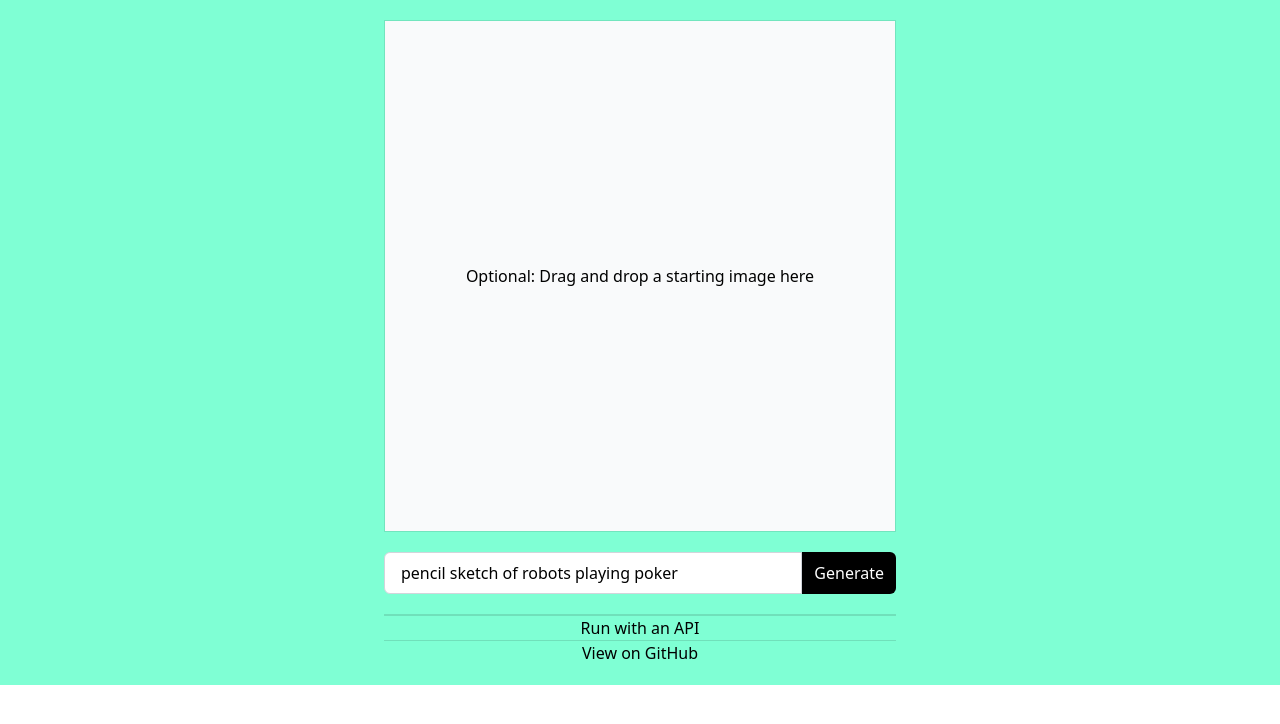
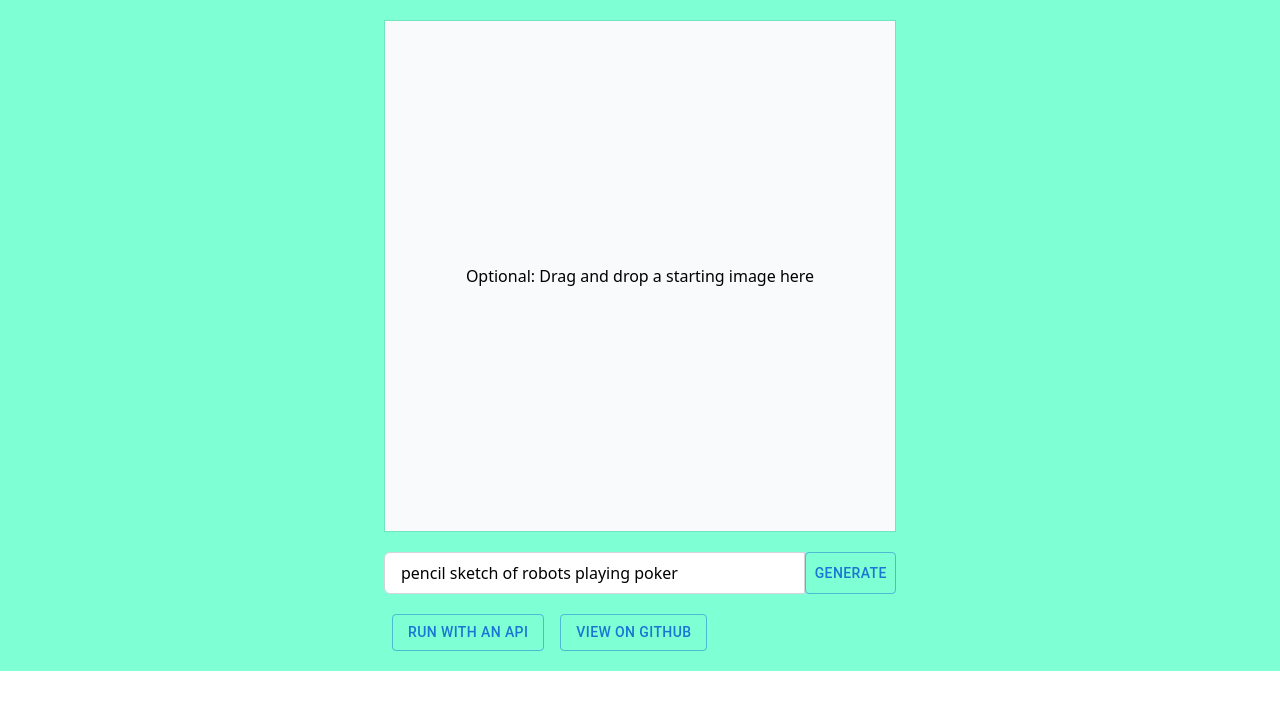
Before and after one commit to sjcobb/perses-embed-example, a Next.js app: page /paint in a window 1280 px wide. Shown: the top 724 px of the page. Built offline with nearby package versions, Linux system fonts and the light colour scheme.

Commit message:
remove tailwind classes in paint.tsx, buttons

```diff
--- a/components/canvas.tsx
+++ b/components/canvas.tsx
@@ -7,19 +7,15 @@ import { ReactSketchCanvas, ReactSketchCanvasRef } from 'react-sketch-canvas';
 import { Spinner } from './spinner';
 
 interface CanvasProps {
-  // height?: number;
   predictions: any;
   userUploadedImage: any;
   onDraw: any;
 }
 
-// export function Canvas({ height }: CanvasProps) {
 export function Canvas(props: CanvasProps) {
   // const { predictions, userUploadedImage, onDraw } = props;
 
   const canvasRef = useRef<ReactSketchCanvasRef>();
-  // const canvasRef = useRef<HTMLCanvasElement>();
-  // const canvasRef = React.createRef();
 
   const onChange = async () => {
     if (canvasRef.current === undefined) {
@@ -46,7 +42,6 @@ export function Canvas(props: CanvasProps) {
   return (
     <div className="relative w-full aspect-square">
       {/* PREDICTION IMAGES */}
-
       {!props.userUploadedImage &&
         predictions
           .filter((prediction) => prediction.output)
@@ -55,8 +50,11 @@ export function Canvas(props: CanvasProps) {
               alt={'prediction' + index}
               key={'prediction' + index}
               layout="fill"
-              className="absolute animate-in fade-in"
-              style={{ zIndex: index }}
+              // className="absolute animate-in fade-in"
+              style={{
+                position: 'absolute',
+                zIndex: index,
+              }}
               src={prediction.lastImage}
             />
           ))}
--- a/components/download.tsx
+++ b/components/download.tsx
@@ -15,11 +15,5 @@ export default function Download(props) {
       <DownloadIcon className="icon" />
       Download
     </Link>
-    //  href={lastImage}>
-    //   <a className="lil-button" target="_blank" rel="noopener noreferrer">
-    //     <DownloadIcon className="icon" />
-    //     Download
-    //   </a>
-    // </Link>
   );
 }
--- a/components/prompt-form.tsx
+++ b/components/prompt-form.tsx
@@ -1,4 +1,5 @@
 import { useState } from 'react';
+import { Button } from '@mui/material';
 
 const samplePrompts = [
   'a gentleman otter in a 19th century portrait',
@@ -27,9 +28,10 @@ export default function PromptForm(props) {
           className="block w-full flex-grow rounded-l-md"
         />
 
-        <button className="bg-black text-white rounded-r-md text-small inline-block px-3 flex-none" type="submit">
+        {/* <button className="bg-black text-white rounded-r-md text-small inline-block px-3 flex-none" type="submit"> */}
+        <Button type="submit" variant="outlined">
           Generate
-        </button>
+        </Button>
       </div>
     </form>
   );
--- a/components/spinner.tsx
+++ b/components/spinner.tsx
@@ -1,58 +1,18 @@
-// import React from "react";
-
-// // From https://tailwindcss.com/docs/animation
-// const Spinner = () => (
-//   <svg
-//     className="animate-spin inline-block h-10 w-10"
-//     xmlns="http://www.w3.org/2000/svg"
-//     fill="none"
-//     viewBox="0 0 24 24"
-//   >
-//     <circle
-//       className="opacity-25"
-//       cx="12"
-//       cy="12"
-//       r="10"
-//       stroke="currentColor"
-//       strokeWidth="4"
-//     ></circle>
-//     <path
-//       className="opacity-75"
-//       fill="currentColor"
-//       d="M4 12a8 8 0 018-8V0C5.373 0 0 5.373 0 12h4zm2 5.291A7.962 7.962 0 014 12H0c0 3.042 1.135 5.824 3 7.938l3-2.647z"
-//     ></path>
-//   </svg>
-// );
-// export default Spinner;
-
-// import { Box } from "@mui/material";
-// import { LegendOptions, LegendItem } from "../model";
-// import { ListLegend } from "./ListLegend";
-// import { CompactLegend } from "./CompactLegend";
-
-// interface LegendProps {
-//   width: number;
-//   height: number;
-//   data: LegendItem[];
-//   options: LegendOptions;
-// }
-
 interface SpinnerProps {
   height?: number;
 }
 
-// export function Legend({ width, height, options, data }: LegendProps) {
 export function Spinner({ height }: SpinnerProps) {
   return (
     <svg
-      className="animate-spin inline-block h-10 w-10"
+      // className="animate-spin inline-block h-10 w-10"
       xmlns="http://www.w3.org/2000/svg"
       fill="none"
       viewBox="0 0 24 24"
     >
       <circle className="opacity-25" cx="12" cy="12" r="10" stroke="currentColor" strokeWidth="4"></circle>
       <path
-        className="opacity-75"
+        // className="opacity-75"
         fill="currentColor"
         d="M4 12a8 8 0 018-8V0C5.373 0 0 5.373 0 12h4zm2 5.291A7.962 7.962 0 014 12H0c0 3.042 1.135 5.824 3 7.938l3-2.647z"
       ></path>
--- a/pages/paint.tsx
+++ b/pages/paint.tsx
@@ -1,5 +1,5 @@
 import { useState } from 'react';
-import { Divider } from '@mui/material';
+import { Button, Divider, Stack } from '@mui/material';
 import Head from 'next/head';
 import Link from 'next/link';
 import { Canvas } from '../components/canvas';
@@ -7,8 +7,8 @@ import PromptForm from '../components/prompt-form';
 import Dropzone from '../components/dropzone';
 import Download from '../components/download';
 import { XCircle as StartOverIcon } from 'lucide-react';
-import { Code as CodeIcon } from 'lucide-react';
-import { Rocket as RocketIcon } from 'lucide-react';
+// import { Code as CodeIcon } from 'lucide-react';
+// import { Rocket as RocketIcon } from 'lucide-react';
 
 const sleep = (ms) => new Promise((r) => setTimeout(r, ms));
 
@@ -108,17 +108,26 @@ export default function Home() {
             {((predictions.length > 0 && predictions[predictions.length - 1].output) ||
               maskImage ||
               userUploadedImage) && (
-              <button className="lil-button" onClick={startOver}>
+              <Button onClick={startOver}>
                 <StartOverIcon className="icon" />
                 Start over
-              </button>
+              </Button>
             )}
-            <Divider />
-            <Download predictions={predictions} />
-            <Divider />
-            <Link href="https://replicate.com/stability-ai/stable-diffusion">Run with an API</Link>
-            <Divider />
-            <Link href="https://github.com/zeke/inpainter">View on GitHub</Link>
+            <Stack direction="row" spacing={1}>
+              {predictions.length > 0 && (
+                <Button variant="outlined">
+                  <Download predictions={predictions} />
+                </Button>
+              )}
+              <Divider />
+              <Button variant="outlined">
+                <Link href="https://replicate.com/stability-ai/stable-diffusion">Run with an API</Link>
+              </Button>
+              <Divider />
+              <Button variant="outlined">
+                <Link href="https://github.com/zeke/inpainter">View on GitHub</Link>
+              </Button>
+            </Stack>
           </div>
         </div>
       </main>
--- a/styles/globals.css
+++ b/styles/globals.css
@@ -13,16 +13,6 @@ input {
 
 .border-hairline {
   @apply border border-black border-opacity-10;
-}
-
-.lil-button {
-  @apply inline-block;
-  /* @apply border-hairline; */
-  @apply text-sm;
-  @apply text-gray-500;
-  @apply rounded-md;
-  @apply py-2;
-  @apply mx-3;
 }
 
 .icon {
```
